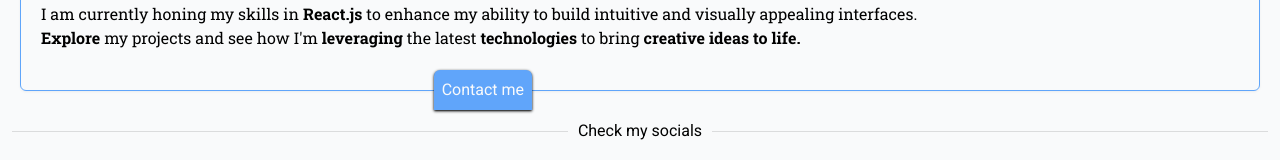
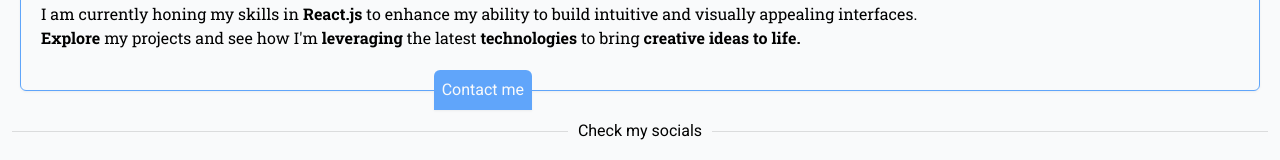
Before and after one commit to xScafu/portfolio-site-react, a React (Vite) app: page / in a window 1280 px wide. Shown: the part 544-704 px from the top of the page. Built offline with nearby package versions, Linux system fonts and the light colour scheme.

Commit message:
presentation css change

```diff
--- a/src/components/Presentation.jsx
+++ b/src/components/Presentation.jsx
@@ -82,7 +82,7 @@ export default function Presentation() {
         </p>
         <button
           type="button"
-          className="bg-blue-400 text-gray-50 font-sans p-2 absolute left-1/3 rounded-t-md shadow shadow-black "
+          className="bg-blue-400 text-gray-50 font-sans p-2 absolute left-1/3 rounded-t-md"
         >
           Contact me
         </button>
```
